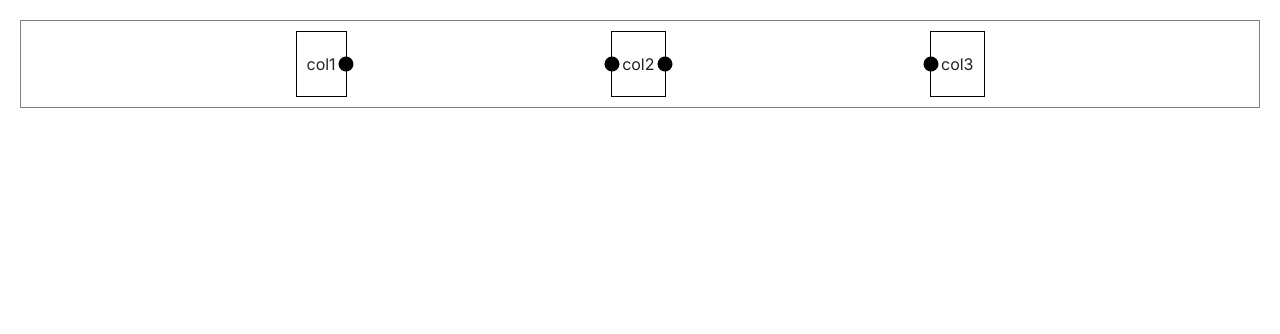
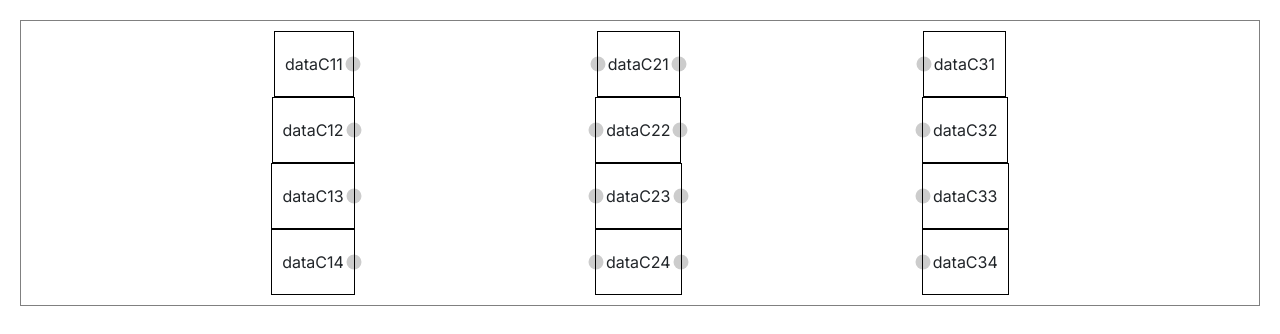
Before and after one commit to Quazirafi1/capstone-hackathon, a Next.js app: page /arrow_line in a window 1280 px wide. Shown: the top 334 px of the page. Built offline with nearby package versions, Linux system fonts and the light colour scheme; a web font is replaced by a local one.

Commit message:
arrow line bootstrap added, multiple row data done

```diff
--- a/app/js_components/draggable_arrow/app_container.js
+++ b/app/js_components/draggable_arrow/app_container.js
@@ -1,5 +1,6 @@
 import React from "react";
 import DraggableConnectors from "./draggable_connect_boxes";
+import 'bootstrap/dist/css/bootstrap.min.css';
 
 export default () => (
   <div>
--- a/app/js_components/draggable_arrow/draggable_connect_boxes.jsx
+++ b/app/js_components/draggable_arrow/draggable_connect_boxes.jsx
@@ -1,7 +1,10 @@
 import React, { useRef, useState } from "react";
 import Xarrow from "react-xarrows";
 import Draggable from "react-draggable";
+import 'bootstrap/dist/css/bootstrap.min.css';
+
 import "./styles.css";
+
 
 const connectPointStyle = {
   position: "absolute",
@@ -44,7 +47,7 @@ const ConnectPointsWrapper = ({ boxId, handler, boxRef }) => {
         onDrag={e => {
           if (!boxRef.current) {
             console.log("boxRef is not available.");
-            return; // Exit the function if the ref isn't available
+            return;
           }
           const rect = boxRef.current.getBoundingClientRect();
           setPosition({
@@ -59,9 +62,10 @@ const ConnectPointsWrapper = ({ boxId, handler, boxRef }) => {
         onDragEnd={e => {
           setPosition({});
           setBeingDragged(false);
+          e.dataTransfer.clearData(); // Ensure data is cleared after drag
         }}
       />
-      {beingDragged ? <Xarrow start={boxId} end={ref1} /> : null}
+      {beingDragged && <Xarrow start={boxId} end={ref1.current} />}
     </React.Fragment>
   );
 };
@@ -103,39 +107,41 @@ const Box = ({ text, handlers, addArrow, boxId }) => {
 
 
 
-export default function App() {
+const App = () => {
   const [arrows, setArrows] = useState([]);
-  const addArrow = ({ start, end }) => {
-    setArrows([...arrows, { start, end }]);
-  };
+
+  const rowData = [
+    ["dataC11", "dataC21", "dataC31"],
+    ["dataC12", "dataC22", "dataC32"],
+    ["dataC13", "dataC23", "dataC33"],
+    ["dataC14", "dataC24", "dataC34"]
+  ];
+
   return (
-    <div style={{ display: "flex", justifyContent: "space-evenly" }}>
-      <Box
-        text="col1"
-        handlers={["right"]}  // Correctly passing as an array
-        addArrow={addArrow}
-        boxId="box2_1"
-      />
-      <Box
-        text="col2"
-        handlers={["left", "right"]}  // Correctly passing two handlers for two sides
-        addArrow={addArrow}
-        boxId="box2_2"
-      />
-      <Box
-        text="col3"
-        handlers={["left"]}  // Correctly passing as an array
-        addArrow={addArrow}
-        boxId="box2_3"
-      />
-
-      {arrows.map(ar => (
+    <div style={{ display: "flex", flexDirection: "column", justifyContent: "space-evenly", alignItems: "center" }}>
+      {rowData.map((row, rowIndex) => (
+        <div key={rowIndex} style={{ display: "flex", justifyContent: "space-evenly", width: "100%" }}>
+          {row.map((cell, colIndex) => (
+            <Box
+              key={`cell-${rowIndex}-${colIndex}`}
+              text={cell}
+              handlers={colIndex === 0 ? ["right"] : colIndex === row.length - 1 ? ["left"] : ["left", "right"]}
+              addArrow={(arrow) => setArrows([...arrows, arrow])}
+              boxId={`cell-${rowIndex}-${colIndex}`}
+            />
+          ))}
+        </div>
+      ))}
+      {arrows.map((arrow, index) => (
         <Xarrow
-          start={ar.start}
-          end={ar.end}
-          key={ar.start + "-." + ar.start}
+          start={arrow.start}
+          end={arrow.end}
+          key={index}
         />
       ))}
     </div>
   );
-}
+};
+
+
+export default App;
--- a/app/js_components/draggable_arrow/styles.css
+++ b/app/js_components/draggable_arrow/styles.css
@@ -1,25 +1,16 @@
-/* styles.css */
-.container {
-    display: flex;
-    justify-content: space-around; /* Changed from 'space-evenly' to 'space-around' for better spacing */
-    position: relative; /* Ensuring positioning context */
-  }
 
   .box {
     border: 1px solid black;
+    margin: 0 10px; /* Add some space between boxes */
     padding: 20px 10px;
-    position: absolute; /* Positioned absolutely within the container */
-    top: 50px; /* Adjust as needed */
+    /* Remove position absolute and related properties */
+    background-color: #fff; /* Optional: set background color */
   }
 
-  .box:first-child {
-    left: 20px; /* Adjust position for the first box */
+  .connectPoint {
+    opacity: 0.2;
   }
 
-  .box:nth-child(2) {
-    left: calc(50% - 60px); /* Center box */
+  .connectPoint:hover {
+    opacity: 0.6;
   }
-
-  .box:last-child {
-    right: 20px; /* Adjust position for the third box */
-  }
```
